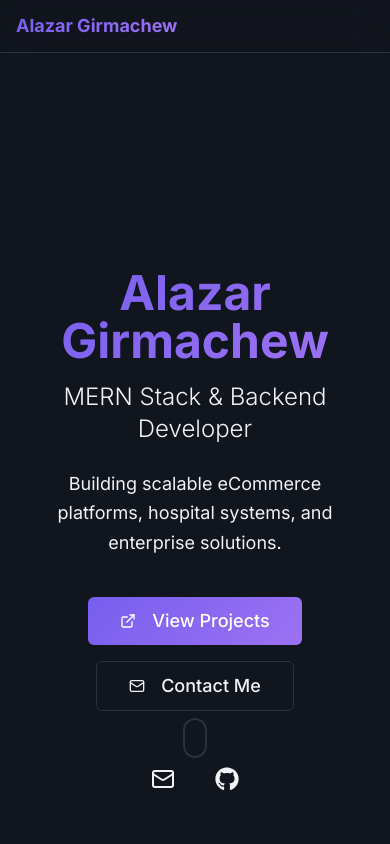
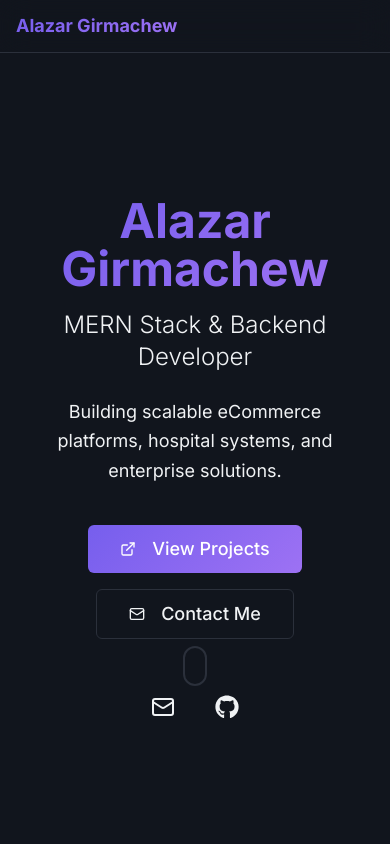
Before and after one commit to Alazar10/Portfolio, a React (Vite) app in the folder Frontend/: page / in a window 390 px wide. Shown: the top 844 px of the page. Built offline with nearby package versions, Linux system fonts and the light colour scheme.

Commit message:
Update on Responsiveness

```diff
--- a/Frontend/src/components/Hero.tsx
+++ b/Frontend/src/components/Hero.tsx
@@ -6,7 +6,7 @@ export const Hero = () => {
   return (
     <section className="min-h-screen flex items-center justify-center px-6 py-5">
       <div className="max-w-4xl mx-auto text-center animate-fade-in">
-        <div className="mb-6">
+        <div className="mb-2">
           <h1 className="text-5xl md:text-7xl font-bold mb-4 text-gradient">
             Alazar Girmachew
           </h1>
--- a/Frontend/src/pages/Index.tsx
+++ b/Frontend/src/pages/Index.tsx
@@ -43,7 +43,7 @@ const Index = () => {
       </nav>
 
       {/* Main Content */}
-      <main className="pt-20 sm:pt-24">
+      <main className="pt-2 sm:pt-24">
         <Hero />
         <About />
         <Skills />
```
